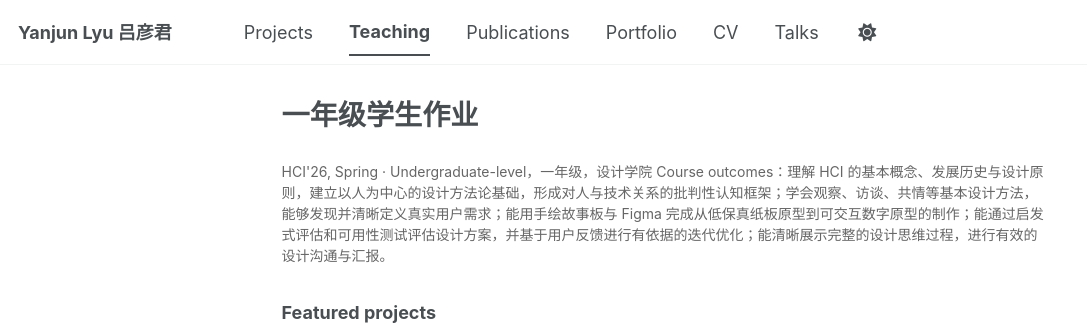
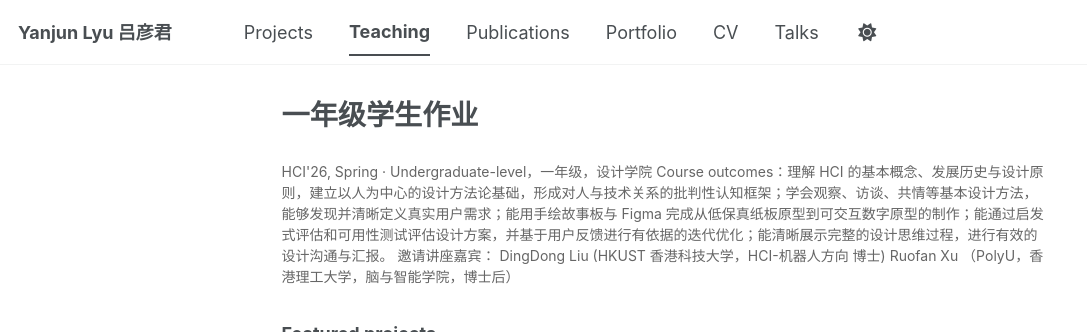
Before and after one commit to Ivyyanjun/Ivyyanjun.github.io, a Jekyll site: the page built from _pages/2026-spring-cafa-1-students.md, in a window 1280 px wide and 900 px high, cut to the strip 0-332 px from the top of the window. Shown: the whole strip, without its empty margins (0-1087 px from the left). Built offline with Jekyll 4.4.1, drawn with Linux system fonts in a browser that asks for light colours; a style sheet for code colours, icons or effects is not loaded.

Commit message:
Update guest speakers in HCI course description
Added guest speaker information for HCI course.

```diff
--- a/_pages/2026-spring-cafa-1-students.md
+++ b/_pages/2026-spring-cafa-1-students.md
@@ -7,6 +7,9 @@ author_profile: false
 <p style="color: #666; font-size: 14px; margin: 1rem 0 0;">
 HCI'26, Spring · Undergraduate-level，一年级，设计学院
 Course outcomes：理解 HCI 的基本概念、发展历史与设计原则，建立以人为中心的设计方法论基础，形成对人与技术关系的批判性认知框架；学会观察、访谈、共情等基本设计方法，能够发现并清晰定义真实用户需求；能用手绘故事板与 Figma 完成从低保真纸板原型到可交互数字原型的制作；能通过启发式评估和可用性测试评估设计方案，并基于用户反馈进行有依据的迭代优化；能清晰展示完整的设计思维过程，进行有效的设计沟通与汇报。
+
+邀请讲座嘉宾： DingDong Liu (HKUST 香港科技大学，HCI-机器人方向 博士)
+Ruofan Xu （PolyU，香港理工大学，脑与智能学院，博士后）
 </p>
 ### Featured projects
 <div style="display: grid; grid-template-columns: repeat(auto-fit, minmax(140px, 1fr)); gap: 14px; margin-top: 12px;">
```
